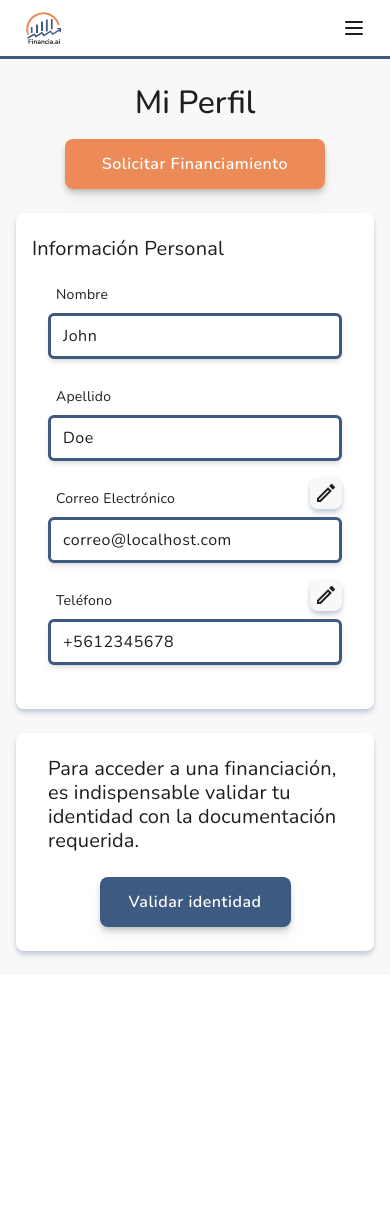
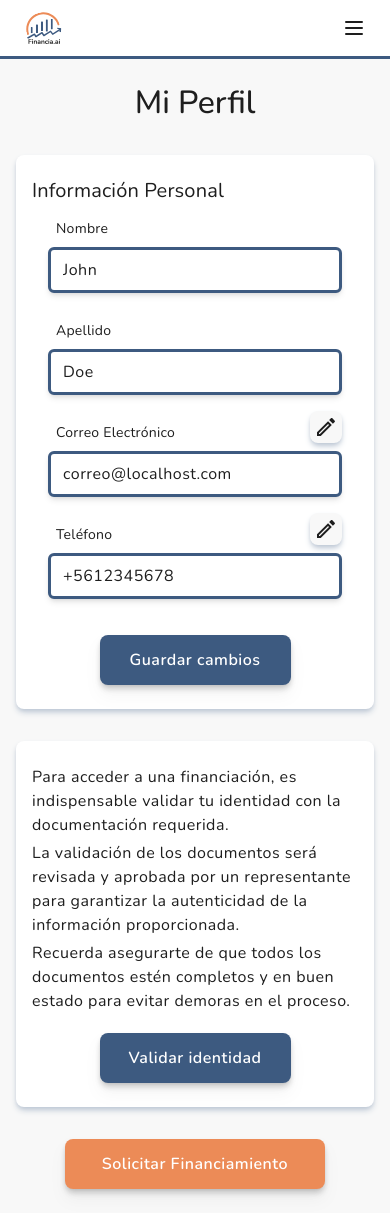
Before and after one commit to No-Country-simulation/equipo-h3-18-proptech, a React (Vite) app in the folder Frontend/h3-18-proptech/: page /profile in a window 390 px wide. Before the commit the page ends 975 px from the top, so only its background shows below. Built offline with nearby package versions, Linux system fonts and the light colour scheme; what @xpd/tailwind-3dtransforms would draw is missing.

Commit message:
front: style(profile): add dinamic messages when user is validated or not

```diff
--- a/Frontend/h3-18-proptech/src/components/icons/CheckIcon.tsx
+++ b/Frontend/h3-18-proptech/src/components/icons/CheckIcon.tsx
@@ -9,7 +9,7 @@ const CheckIcon = (props: SVGProps<SVGSVGElement>) => (
     {...props}
   >
     <path
-      stroke="#000"
+      stroke="currentColor"
       strokeLinecap="round"
       strokeLinejoin="round"
       strokeWidth={2}
--- a/Frontend/h3-18-proptech/src/interfaces/User.ts
+++ b/Frontend/h3-18-proptech/src/interfaces/User.ts
@@ -20,6 +20,7 @@ export interface UserProfile {
   phoneNumber: string;
   cuit: string;
   dni: string;
+  isValidated: boolean;
 }
 
 type UserRole = "Cliente" | "Inversor"
--- a/Frontend/h3-18-proptech/src/pages/private/identity/ProfilePage.tsx
+++ b/Frontend/h3-18-proptech/src/pages/private/identity/ProfilePage.tsx
@@ -4,12 +4,15 @@ import { PencilIcon } from "../../../components/icons";
 import { useEffect, useState } from "react";
 import CheckIcon from "../../../components/icons/CheckIcon";
 import { UserProfile } from "../../../interfaces/User";
+import { zodResolver } from "@hookform/resolvers/zod";
+import { profileSchema } from "./models/Profile.model";
 
 function ProfilePage() {
   const {
     register,
     formState: { errors },
     reset,
+    watch,
     handleSubmit,
   } = useForm<UserProfile>({
     defaultValues: {
@@ -20,6 +23,7 @@ function ProfilePage() {
       cuit: "",
       dni: "",
     },
+    resolver: zodResolver(profileSchema),
   });
 
   const [userData, setUserData] = useState<UserProfile>();
@@ -36,18 +40,24 @@ function ProfilePage() {
       phoneNumber: "+5612345678",
       cuit: "",
       dni: "",
-      rol: "Cliente",
+      isValidated: false,
     };
     setUserData(userResponse);
     reset(userResponse);
   }, []);
 
-  const onSubmit = (data: UserProfile) => {
-    console.log(data);
+  const onSubmit = async (data: UserProfile) => {
+    console.log({ email: data.email, phoneNumber: data.phoneNumber });
   };
 
+  const formUpdated =
+    watch("phoneNumber") !== userData?.phoneNumber ||
+    watch("email") !== userData?.email
+      ? true
+      : false;
+
   return (
-    <section className="flex-1 flex flex-col gap-6 bg-background px-4 md:px-10 py-6">
+    <section className="flex-1 flex flex-col gap-8 bg-background px-4 md:px-10 py-6">
       <header className="flex flex-col sm:flex-row gap-y-4 justify-between sm:px-10">
         <h1 className="text-headline-large-medium text-center sm:text-start">
           Mi Perfil
@@ -55,18 +65,27 @@ function ProfilePage() {
         <Button
           size={"large"}
           color={"primary-orange"}
-          classname="self-center sm:self-auto"
+          classname="self-center sm:self-auto hidden sm:flex items-center justify-center"
         >
           Solicitar Financiamiento
         </Button>
       </header>
 
-      <article className="w-full max-w-[1000px] mx-auto bg-contrast shadow-md shadow-tertiary px-4 sm:px-3 md:px-6 lg:px-10 py-6 rounded-lg">
-        <h1 className="text-title-large-regular mb-6">Información Personal</h1>
       <form
         onSubmit={handleSubmit(onSubmit)}
-          className="grid grid-cols-1 sm:grid-cols-2 gap-y-2 gap-x-5 px-4 w-full"
+        className="flex flex-col gap-4 w-full max-w-[1000px] mx-auto bg-contrast shadow-md shadow-tertiary px-4 sm:px-3 md:px-6 lg:px-10 py-6 rounded-lg"
       >
+        <header className="flex justify-between items-center">
+          <h1 className="text-title-large-regular">Información Personal</h1>
+          {userData?.isValidated && (
+            <div className="text-title-large-bold flex gap-4 items-center">
+              <span className="hidden sm:flex">Usuario validado</span>
+              <CheckIcon className="w-8 h-8 rounded-full p-1 bg-success text-white" />
+            </div>
+          )}
+        </header>
+
+        <section className="grid grid-cols-1 sm:grid-cols-2 gap-y-2 gap-x-5 px-4 w-full">
           <TextInput
             register={register}
             label="Nombre"
@@ -81,7 +100,7 @@ function ProfilePage() {
             error={errors.apellido}
             readonly={true}
           />
-          {userData?.dni && (
+          {userData?.isValidated && (
             <TextInput
               register={register}
               label="DNI"
@@ -90,7 +109,7 @@ function ProfilePage() {
               readonly={true}
             />
           )}
-          {userData?.cuit && (
+          {userData?.isValidated && (
             <TextInput
               register={register}
               label="CUIT"
@@ -141,23 +160,67 @@ function ProfilePage() {
               )}
             </button>
           </div>
+        </section>
+
+        <Button
+          type="submit"
+          size="medium"
+          color="primary-blue"
+          classname={`mx-auto ${!formUpdated && "bg-disabled pointer-events-none"}`}
+        >
+          Guardar cambios
+        </Button>
       </form>
-      </article>
 
-      <article className="w-full max-w-[900px] mx-auto bg-contrast shadow-md shadow-tertiary rounded-lg py-6 px-8 flex flex-col items-center gap-6">
-        <p className="text-title-large-regular">
-          Para acceder a una financiación, es indispensable validar tu identidad
-          con la documentación requerida.
+      {!userData?.isValidated &&
+        userData?.dni.length === 0 &&
+        userData?.cuit.length === 0 && (
+          <article className="w-full max-w-[1000px] mx-auto bg-contrast shadow-md shadow-tertiary rounded-lg py-6 px-4 sm:px-8 flex flex-col items-center gap-1">
+            <p className="text-body-large-regular self-start">
+              Para acceder a una financiación, es indispensable validar tu
+              identidad con la documentación requerida.
+            </p>
+            <p className="text-body-large-regular self-start">
+              La validación de los documentos será revisada y aprobada por un
+              representante para garantizar la autenticidad de la información
+              proporcionada.
+            </p>
+            <p className="text-body-large-regular self-start">
+              Recuerda asegurarte de que todos los documentos estén completos y
+              en buen estado para evitar demoras en el proceso.
             </p>
             <Button
               size="medium"
               color="primary-blue"
               type="link"
               to={"/validate-identity"}
+              classname="mt-4"
             >
               Validar identidad
             </Button>
           </article>
+        )}
+
+      {userData?.dni && userData?.cuit && !userData.isValidated && (
+        <article className="w-full max-w-[1000px] mx-auto bg-contrast shadow-md shadow-tertiary rounded-lg py-6 px-4 sm:px-8 flex flex-col items-center gap-1 border-2 border-secondary">
+          <h3 className="text-title-large-bold text-center mb-2">
+            Tu solicitud de validación está en proceso.
+          </h3>
+          <p className="text-body-large-regular self-start">
+            Tu solicitud de validación fue enviada correctamente y está en
+            proceso de revisión. Un representante está verificando la
+            documentación proporcionada. Recibirás una notificación cuando el
+            trámite sea aprobado.
+          </p>
+        </article>
+      )}
+      <Button
+        size={"large"}
+        color={"primary-orange"}
+        classname="self-center sm:self-auto flex sm:hidden items-center justify-center"
+      >
+        Solicitar Financiamiento
+      </Button>
     </section>
   );
 }
--- /dev/null
+++ b/Frontend/h3-18-proptech/src/pages/private/identity/models/Profile.model.ts
@@ -0,0 +1,12 @@
+import { z } from "zod";
+
+export const profileSchema = z.object({
+  phoneNumber: z
+    .string()
+    .min(1, "Introduce tu número de teléfono")
+    .regex(
+      /^(\(?\+[\d]{1,3}\)?)\s?([\d]{1,5})\s?([\d][\s\.-]?){6,7}$/,
+      "Ingrese un número de teléfono válido"
+    ),
+  email: z.string().email("Ingrese un correo electrónico válido"),
+});
```
Lines whose indentation alone changed are shown as unchanged.
